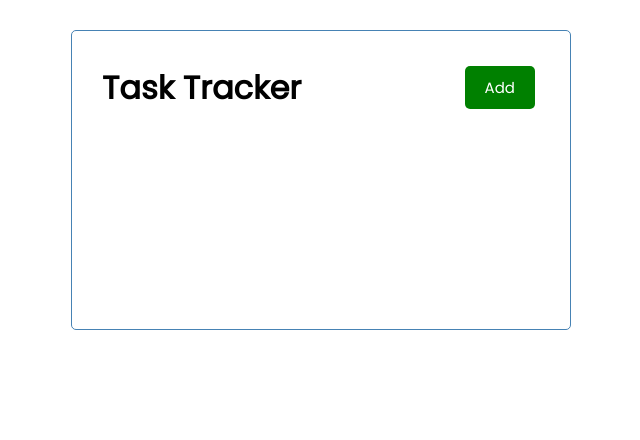
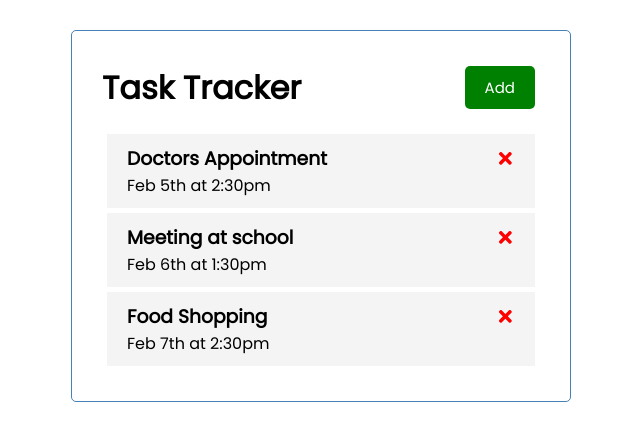
Before and after one commit to robkondrat/react-task-tracker, a React (Create React App) app: page / in a window 1280 px wide. Shown: the top 440 px of the page, without its empty margins (319-959 px from the left). Built offline with nearby package versions, Linux system fonts and the light colour scheme.

Commit message:
Tasks appearing, user can delete

```diff
--- a/package.json
+++ b/package.json
@@ -8,6 +8,7 @@
     "@testing-library/user-event": "^12.1.10",
     "react": "^17.0.2",
     "react-dom": "^17.0.2",
+    "react-icons": "^4.2.0",
     "react-scripts": "4.0.3",
     "web-vitals": "^1.0.1"
   },
--- a/src/App.js
+++ b/src/App.js
@@ -1,9 +1,39 @@
 import Header from './components/Header';
+import Tasks from './components/Tasks';
+import {useState} from 'react';
 
 const App = () => {
+
+  const [tasks, setTasks] = useState([
+    {
+      id: 1,
+      text: 'Doctors Appointment',
+      day: 'Feb 5th at 2:30pm',
+      reminder: true,
+    },
+    {
+      id: 2,
+      text: 'Meeting at school',
+      day: 'Feb 6th at 1:30pm',
+      reminder: true,
+    },
+    {
+      id: 3,
+      text: 'Food Shopping',
+      day: 'Feb 7th at 2:30pm',
+      reminder: false,
+    }
+  ])
+
+  // Delete Task
+  const deleteTask = (id) => {
+    setTasks(tasks.filter((task) => task.id !== id))
+  }
+
   return (
     <div className="container">
       <Header />
+      {tasks.length > 0 ? <Tasks tasks={tasks} onDelete={deleteTask} /> : 'No Tasks To Show'}
     </div>
   );
 }
--- /dev/null
+++ b/src/components/Task.js
@@ -0,0 +1,18 @@
+import { FaTimes } from "react-icons/fa";
+
+const Task = ({ task, onDelete }) => {
+  return (
+    <div className="task">
+      <h3>
+        {task.text}{" "}
+        <FaTimes
+          style={{ color: "red", cursor: "pointer" }}
+          onClick={() => onDelete(task.id)}
+        />
+      </h3>
+      <p>{task.day}</p>
+    </div>
+  );
+};
+
+export default Task;
--- /dev/null
+++ b/src/components/Tasks.js
@@ -0,0 +1,13 @@
+import Task from './Task';
+
+const Tasks = ({ tasks, onDelete }) => {
+  return (
+    <>
+      {tasks.map((task) => (
+        <Task key={task.id} task={task} onDelete={onDelete} />
+      ))}
+    </>
+  );
+};
+
+export default Tasks;
```
Also changed, not shown: 1 other file (tests, documents, lock files or other folders).
